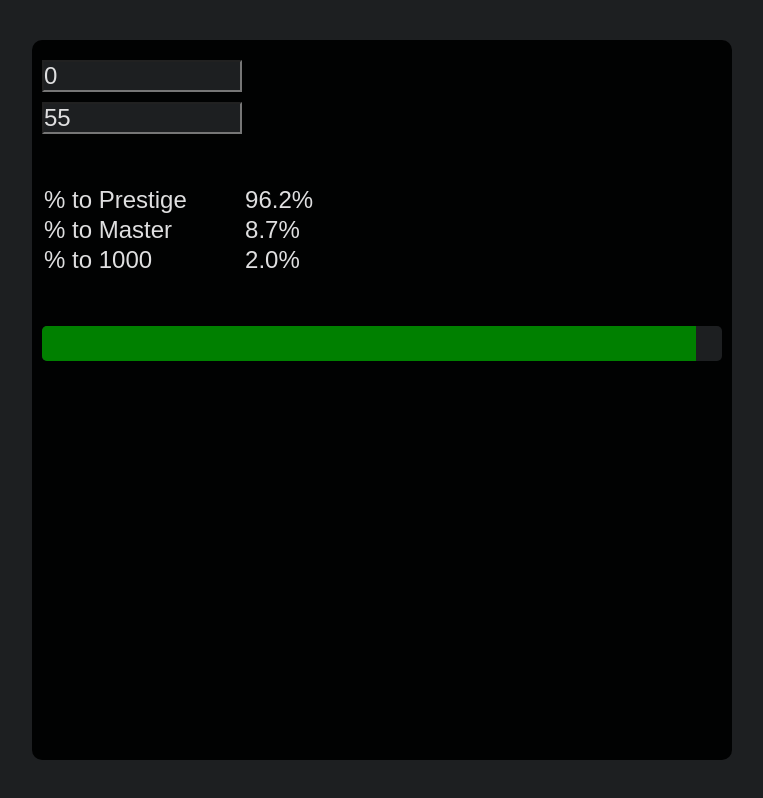
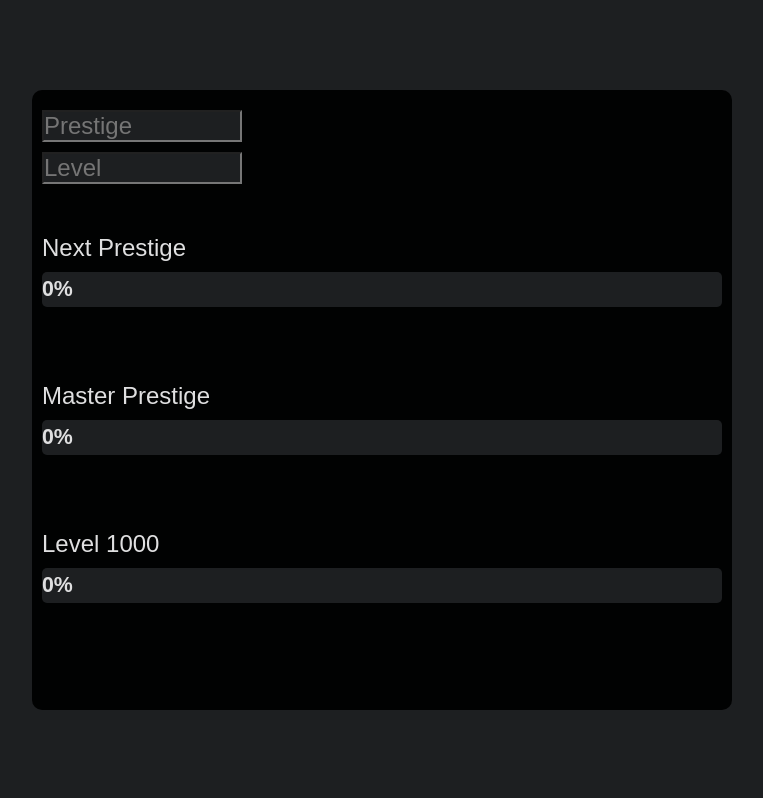
Before and after one commit to januxii/januxii.github.io, a plain HTML site: page index.html in a window 1280 px wide. Shown: the whole page, without its empty margins (258-1021 px from the left). Drawn offline with Linux system fonts and the light colour scheme.

Commit message:
Major fixes
Added support for master prestige
Improved UI

```diff
--- a/css/main.css
+++ b/css/main.css
@@ -17,35 +17,41 @@ body{
     justify-content: center;
     min-height:100vh;
 }
-body>div{
+#wrapper{
     background-color:#46484a;
     background-color:rgba(0,0,0,0.95);
     width:100%;
     max-width:700px;
     height:90vh;
+    max-height:620px;
     display:flex;
     flex-direction: column;
     padding:10px;
     box-sizing:border-box;
     border-radius: 10px;
 }
+#wrapper>div{
+    margin-bottom:75px;
+    font-size:18pt;
+}
 .barbg{
     height:35px;
     background-color:#1d1f21;
     border-radius:5px;
+    margin-top:10px;
 }
 .barbg>div{
     height:100%;
     width:0;
+    max-width:100%;
     background-color:green;
     border-top-left-radius:5px;
     border-bottom-left-radius:5px;
     transition:0.8s;
-}
-table{
-    width:300px;
-    font-size: 18pt;
-    margin-bottom:50px;
+    line-height: 35px;
+    text-align: right;
+    font-size:16pt;
+    font-weight: bold;
 }
 form{
     margin-bottom:50px;
--- a/index.html
+++ b/index.html
@@ -5,28 +5,31 @@
         <title>BO4 XP Calc</title>
         <link rel="stylesheet" href="css/main.css">
     </head>
-    <body onload="calculate()">
-        <div>
+    <body>
+        <div id="wrapper">
             <form>
-                <input type="number" placeholder="Prestige" id="inpPrestige" oninput="calculate()" value="0">
-                <input type="number" placeholder="Level" id="inpLevel" oninput="calculate()" value="55">
+                <input type="number" id="inpPrestige" oninput="calculate()" placeholder="Prestige">
+                <input type="number" id="inpLevel" oninput="calculate()" placeholder="Level">
             </form>
-            <table id="table">
-                <tr>
-                    <td>% to Prestige</td>
-                    <td id="tp"></td>
-                </tr>
-                <tr>
-                    <td>% to Master</td>
-                    <td id="tm"></td>
-                </tr>
-                <tr>
-                    <td>% to 1000</td>
-                    <td id="t1"></td>
-                </tr>
-            </table>
-            <div class="barbg">
-                <div id="barp"></div>
+            <div>
+                <span>Next Prestige</span>
+                <div class="barbg">
+                    <div id="barp"></div>
+                </div>
+            </div>
+
+            <div>
+                <span>Master Prestige</span>
+                <div class="barbg">
+                    <div id="barm"></div>
+                </div>
+            </div>
+
+            <div>
+                <span>Level 1000</span>
+                <div class="barbg">
+                    <div id="bar1"></div>
+                </div>
             </div>
         </div>
         <script src="js/main.js"></script>
--- a/js/main.js
+++ b/js/main.js
@@ -60,24 +60,40 @@ let totalxp = [
 
 let prestige = document.getElementById("inpPrestige");
 let level = document.getElementById("inpLevel");
-let table = document.getElementById("table");
-let tp = document.getElementById("tp");
-let tm = document.getElementById("tm");
-let t1 = document.getElementById("t1");
 let barp = document.getElementById("barp");
+let barm = document.getElementById("barm");
+let bar1 = document.getElementById("bar1");
+
+barp.innerHTML = "0%";
+barm.innerHTML = "0%";
+bar1.innerHTML = "0%";
 
 function calculate(){
-    //Prestige
-    tp.innerHTML = (totalxp[level.value]/1457200*100).toFixed(1) + "%";
-    //Master
-    tm.innerHTML = ((prestige.value*1457200+totalxp[level.value])*100/16029200).toFixed(1) + "%";
-    //Level 1000
-    t1.innerHTML = ((prestige.value*1457200+totalxp[level.value])*100/68515600).toFixed(1) + "%";
+    if(prestige.value == ""){
+        prestige.value = 0;
+    }
+    if(level.value == ""){
+        level.value = 1;
+    }
+    else if(level.value > 55){
+        prestige.value = 10;
+        barp.innerHTML = "100%";
+        barm.innerHTML = "100%";
+        bar1.innerHTML = ((16029200+(level.value - 56)*55600)*100/68515600).toFixed(1) + "%";
+    }
+    else{
+        //Prestige
+        barp.innerHTML = (totalxp[level.value]/1457200*100).toFixed(1) + "%";
 
-    //Level bar prestige
-    barp.style.width = tp.innerHTML;
-    //Level bar master -coming soon-
-    //Level bar 1000 -coming soon-
+        //Master
+        barm.innerHTML = ((prestige.value*1457200+totalxp[level.value])*100/16029200).toFixed(1) + "%";
+
+        //Level 1000
+        bar1.innerHTML = ((prestige.value*1457200+totalxp[level.value])*100/68515600).toFixed(1) + "%";
+    }
+    barp.style.width = barp.innerHTML;
+    barm.style.width = barm.innerHTML;
+    bar1.style.width = bar1.innerHTML;
 }
 //Level 1-56 = 1 457 200
 //Level 1-Master = 16 029 200
```
